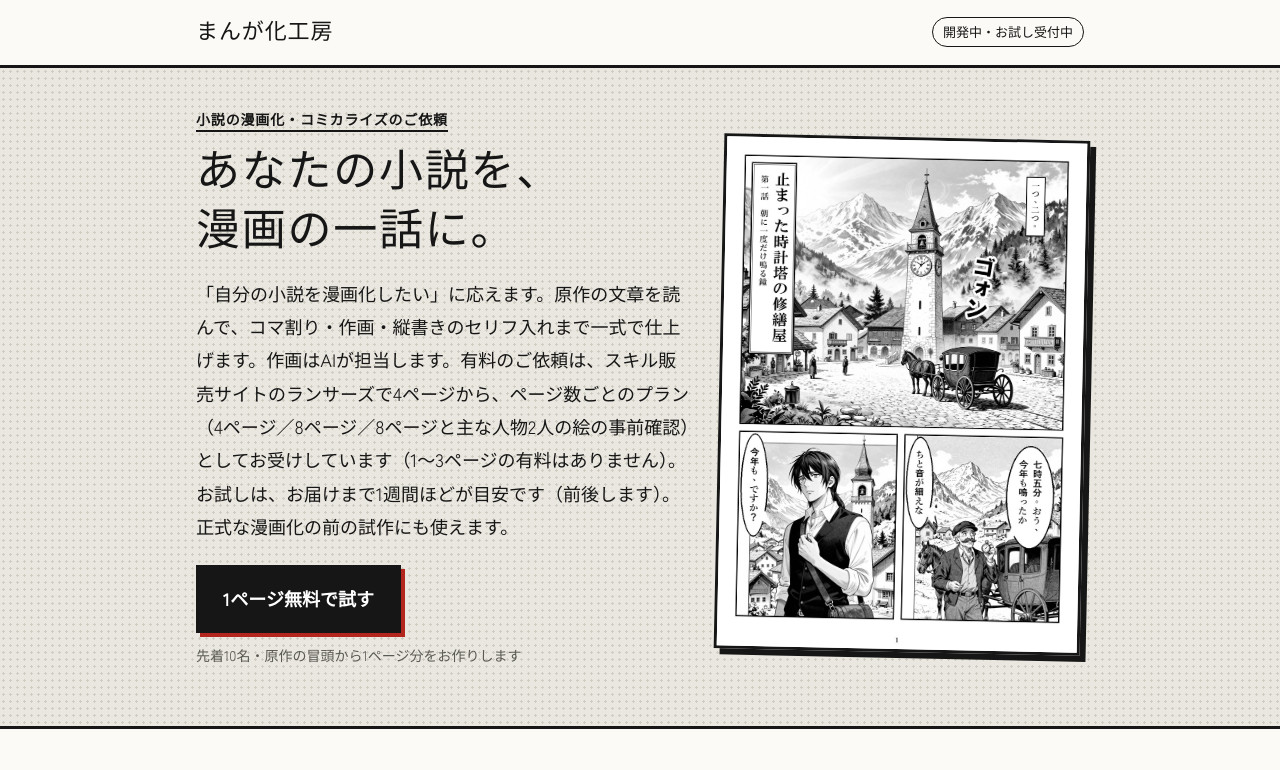
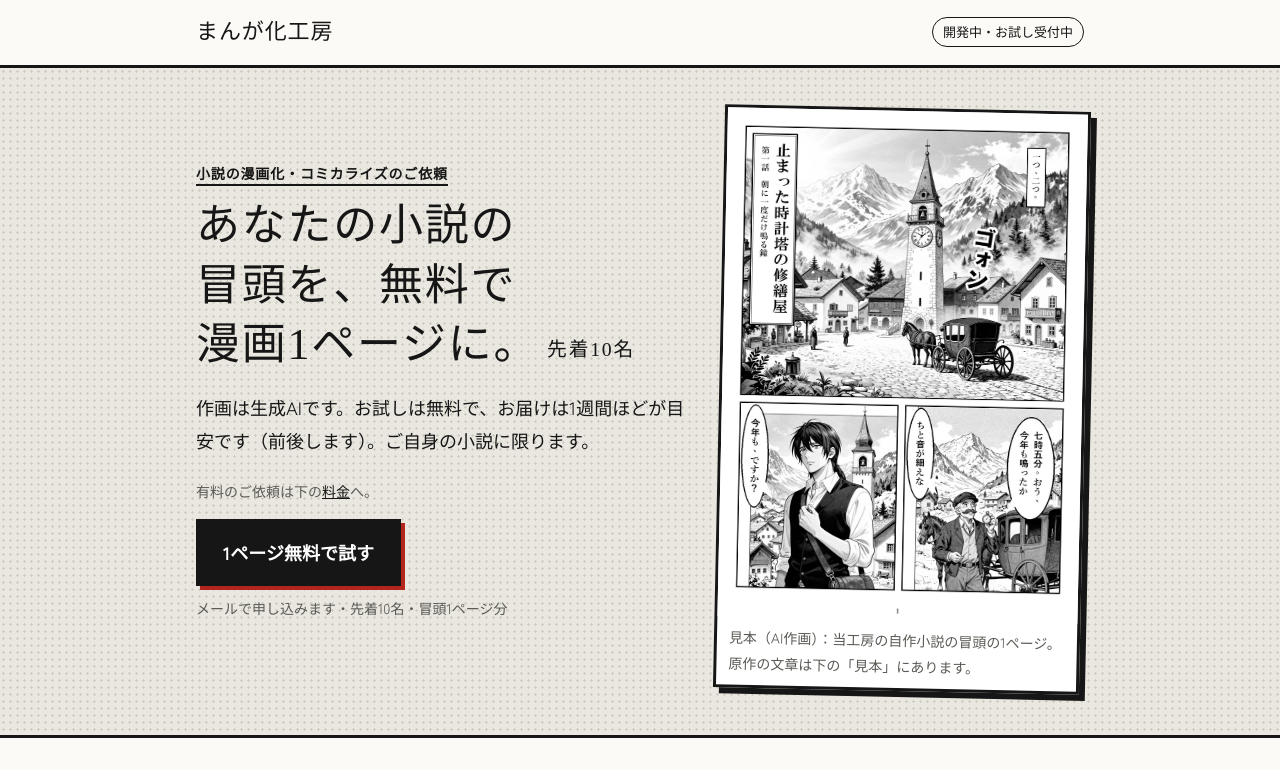
Before and after one commit to endeavor0007-design/manga-kobo, a plain HTML site: page index.html in a window 1280 px wide. Shown: the top 770 px of the page. Drawn offline with Linux system fonts and the light colour scheme; a web font is replaced by a local one.

Commit message:
トップの見出しを「小説の冒頭を、無料で漫画1ページに」へ・ボタンの押された数を計測（オーナー OK 11-16）

```diff
--- a/index.html
+++ b/index.html
@@ -39,6 +39,9 @@ header.top .w{display:flex;align-items:center;justify-content:space-between;gap:
 .hero p.lead{font-size:18px;margin:0 0 22px}
 .panel{background:#fff;border:3px solid var(--line);box-shadow:6px 6px 0 var(--line)}
 .hero .panel{transform:rotate(1.2deg)}
+.hero .panel{margin:0}
+.hero .panel figcaption{padding:8px 12px}
+.hero h1 .h1-note{display:inline-block;margin-left:.4em;font-size:.45em;vertical-align:middle;white-space:nowrap}
 .cta{display:inline-block;background:var(--ink);color:#fff;text-decoration:none;font-weight:700;font-size:18px;padding:14px 24px;border:3px solid var(--ink);box-shadow:4px 4px 0 var(--accent)}
 .cta:hover{background:#333}
 .cta-note{font-size:14px;color:var(--sub);margin-top:10px}
@@ -95,12 +98,13 @@ footer a{color:var(--sub)}
 
 <div class="hero tone"><div class="w grid">
   <div>
-    <h1><span class="eyebrow">小説の漫画化・コミカライズのご依頼</span>あなたの小説を、<br>漫画の一話に。</h1>
-    <p class="lead">「自分の小説を漫画化したい」に応えます。原作の文章を読んで、コマ割り・作画・縦書きのセリフ入れまで一式で仕上げます。作画はAIが担当します。有料のご依頼は、スキル販売サイトのランサーズで4ページから、ページ数ごとのプラン（4ページ／8ページ／8ページと主な人物2人の絵の事前確認）としてお受けしています（1〜3ページの有料はありません）。お試しは、お届けまで1週間ほどが目安です（前後します）。正式な漫画化の前の試作にも使えます。</p>
-    <a class="cta js-signup" href="#apply">1ページ無料で試す</a>
-    <p class="cta-note">先着10名・原作の冒頭から1ページ分をお作りします</p>
+    <h1><span class="eyebrow">小説の漫画化・コミカライズのご依頼</span>あなたの小説の<br>冒頭を、無料で<br>漫画1ページに。<span class="h1-note">先着10名</span></h1>
+    <p class="lead">作画は生成AIです。お試しは無料で、お届けは1週間ほどが目安です（前後します）。ご自身の小説に限ります。</p>
+    <p class="small">有料のご依頼は下の<a href="#price">料金</a>へ。</p>
+    <a class="cta js-signup" href="#apply" data-goatcounter-click="hero-cta">1ページ無料で試す</a>
+    <p class="cta-note">メールで申し込みます・先着10名・冒頭1ページ分</p>
   </div>
-  <div class="panel"><img src="img/sample-clocktower.jpg" alt="見本：小説「止まった時計塔の修繕屋」第一話の1ページ目。山あいの町の時計塔と、馬車を降りた時計師の青年" width="900" height="1275"></div>
+  <figure class="panel"><img src="img/sample-clocktower.jpg" alt="見本：小説「止まった時計塔の修繕屋」第一話の1ページ目。山あいの町の時計塔と、馬車を降りた時計師の青年" width="900" height="1275"><figcaption class="small">見本（AI作画）：当工房の自作小説の冒頭の1ページ。原作の文章は下の「見本」にあります。</figcaption></figure>
 </div></div>
 
 <main>
@@ -254,7 +258,7 @@ footer a{color:var(--sub)}
 <section id="apply" class="final tone"><div class="w">
   <h2>1ページ、無料で漫画にしてみませんか</h2>
   <p>開発中のため、先着10名さまに無料でお作りしています。</p>
-  <a class="cta js-signup js-mail" href="mailto:info@cocreturn.com">お試しを申し込む</a>
+  <a class="cta js-signup js-mail" href="mailto:info@cocreturn.com" data-goatcounter-click="bottom-cta">お試しを申し込む</a>
   <p class="cta-note js-signup-note">メールで受け付けます。件名と、書いていただく4項目のひな形が入った状態で開きます</p>
 </div></section>
 </main>
--- a/sitemap.xml
+++ b/sitemap.xml
@@ -1,6 +1,6 @@
 <?xml version="1.0" encoding="UTF-8"?>
 <urlset xmlns="http://www.sitemaps.org/schemas/sitemap/0.9">
-  <url><loc>https://cocreturn.com/manga-kobo/</loc><lastmod>2026-11-10</lastmod></url>
+  <url><loc>https://cocreturn.com/manga-kobo/</loc><lastmod>2026-11-18</lastmod></url>
   <url><loc>https://cocreturn.com/manga-kobo/komikaraizu-houhou.html</loc><lastmod>2026-11-09</lastmod></url>
   <url><loc>https://cocreturn.com/manga-kobo/komikaraizu-irai.html</loc><lastmod>2026-11-10</lastmod></url>
   <url><loc>https://cocreturn.com/manga-kobo/privacy.html</loc><lastmod>2026-11-09</lastmod></url>
```
